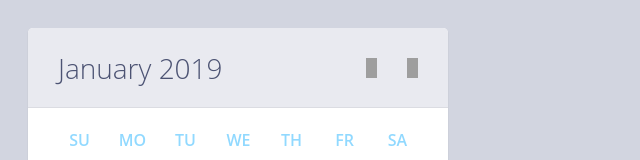
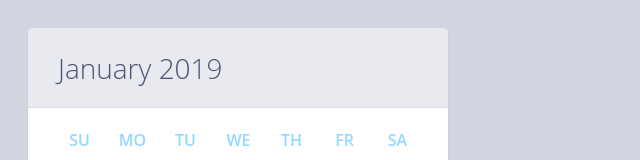
Before and after one commit to itzJustKranker/vue-calendar, a Vue app: page / in a window 1280 px wide. Shown: the top 160 px of the page, without its empty margins (0-640 px from the left). Built offline with nearby package versions, Linux system fonts and the light colour scheme; grey boxes are pictures that could not be loaded.

Commit message:
removed link to sprite

```diff
--- a/public/assets/css/style.css
+++ b/public/assets/css/style.css
@@ -56,7 +56,6 @@ header {
     width: 11px; height: 20px;
     margin-left: 30px;
     cursor: pointer;
-    background: url('http://ysfu.net/sprite.png') no-repeat;
   }
     header nav span:first-of-type {
       background-position: -77px -4px;
```
